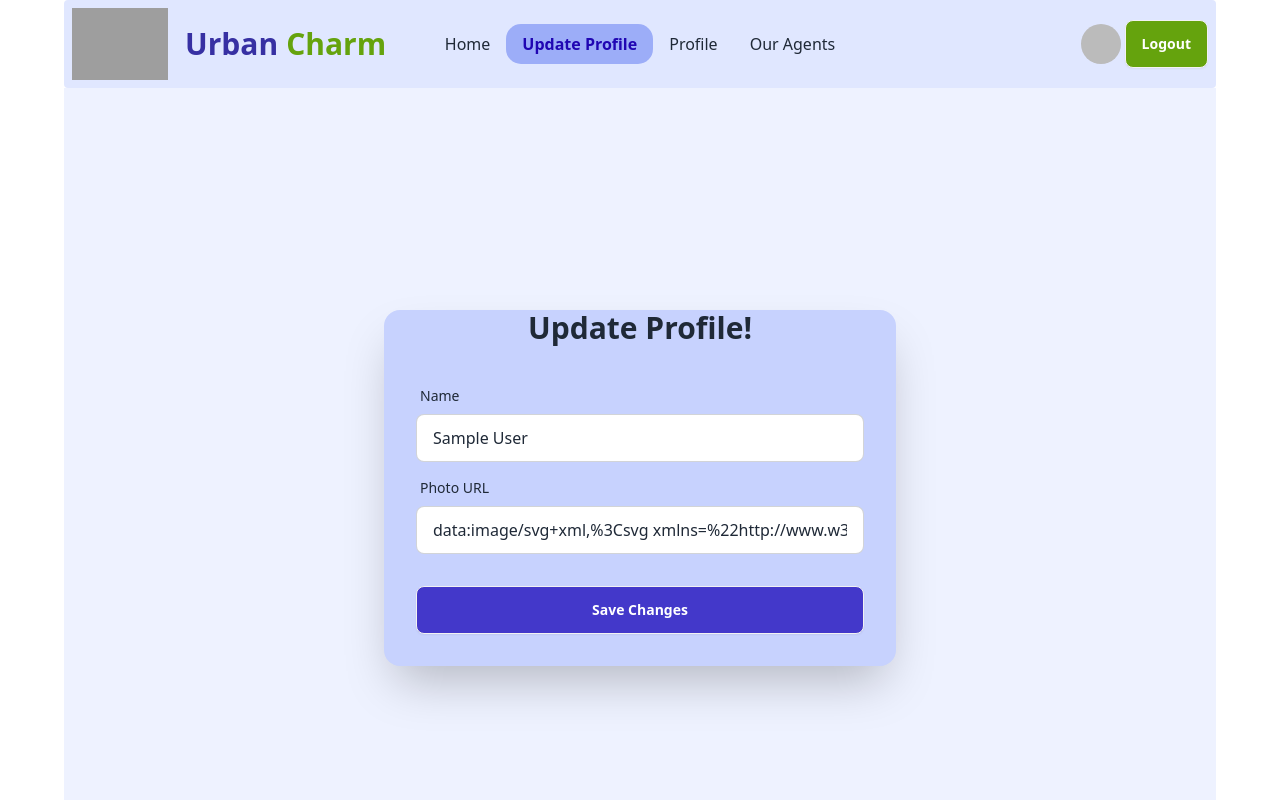
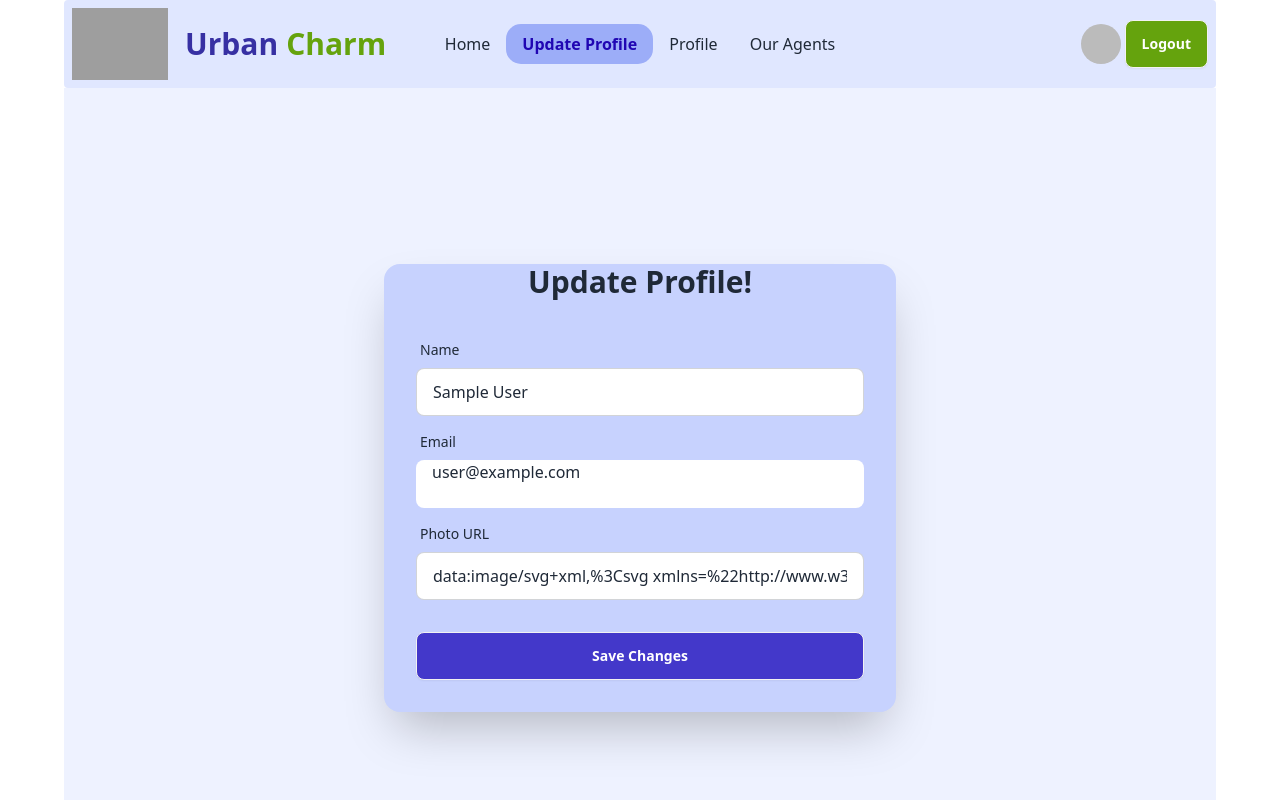
Before and after one commit to sarnali3515/real-estate-a9, a React (Vite) app: page /upProfile in a window 1280 px wide. Shown: the top 800 px of the page. Built offline with nearby package versions, Linux system fonts and the light colour scheme; no server answers; sample sign-in values are in the browser's storage; grey boxes are pictures that could not be loaded.

Commit message:
update profile edited

```diff
--- a/src/pages/Home/Home.jsx
+++ b/src/pages/Home/Home.jsx
@@ -30,9 +30,9 @@ const Home = () => {
                     ></EstateCards>)
                 }
             </div>
-            <div className="p-10 my-8">
-                <div className="mt-10 text-center">
-                    <h2 className="font-bold text-3xl pb-6">Find Us on Google Map</h2>
+            <div className="p-5 lg:p-10 my-4 lg:my-8">
+                <div className="text-center">
+                    <h2 className="font-bold text-3xl pb-4 md:pb-6">Find Us on Google Map</h2>
 
                 </div>
                 <Maps></Maps>
--- a/src/pages/Shared/Navbar/Navbar.jsx
+++ b/src/pages/Shared/Navbar/Navbar.jsx
@@ -23,7 +23,9 @@ const Navbar = () => {
         <>
             <li className="text-base font-medium"><NavLink to="/">Home</NavLink></li>
             <li className="text-base font-medium"><NavLink to="/upProfile">Update Profile</NavLink></li>
-            <li className="text-base font-medium"><NavLink to="/profile">Profile</NavLink></li>
+            {user &&
+                <li className="text-base font-medium"><NavLink to="/profile">Profile</NavLink></li>
+            }
             <li className="text-base font-medium"><NavLink to="/agents">Our Agents</NavLink></li>
             {
                 !user &&
--- a/src/pages/UpdateProfile/UpdateProfile.jsx
+++ b/src/pages/UpdateProfile/UpdateProfile.jsx
@@ -7,6 +7,7 @@ import { toast } from "react-toastify";
 const UpdateProfile = () => {
     const { user } = useContext(AuthContext);
     const [newName, setNewName] = useState(user.displayName);
+
     const [newPhotoURL, setNewPhotoURL] = useState(user.photoURL);
 
     const handleSaveChanges = async (e) => {
@@ -31,14 +32,22 @@ const UpdateProfile = () => {
             <div className="hero min-h-screen bg-indigo-50">
                 <div data-aos="fade-up" className="card shrink-0 w-full max-w-lg shadow-2xl bg-indigo-200">
                     <h1 className="text-3xl text-center px-5 font-bold">Update Profile!</h1>
+
                     <form className="card-body" onSubmit={handleSaveChanges}>
+
+
                         <div className="form-control">
                             <label className="label">
                                 <span className="label-text">Name</span>
                             </label>
                             <input type="text" value={newName} onChange={(e) => setNewName(e.target.value)} name="name" placeholder="Enter New Name" className="input input-bordered" required />
                         </div>
-
+                        <div className="form-control">
+                            <label className="label">
+                                <span className="label-text">Email</span>
+                            </label>
+                            <div className="input input-bordered" style={{ border: 'none' }}>{user.email}</div>
+                        </div>
                         <div className="form-control">
                             <label className="label">
                                 <span className="label-text">Photo URL</span>
```
